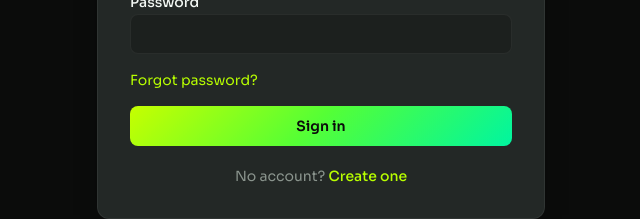
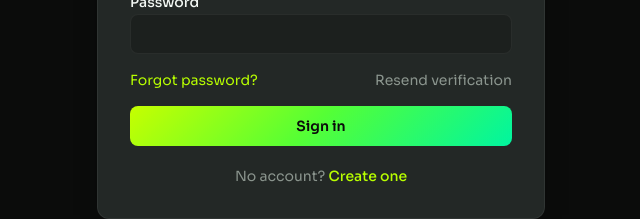
Before and after one commit to smking89/KOBA, a Next.js app: page /login in a window 1280 px wide. Shown: the part 409-628 px from the top of the page, without its empty margins (319-959 px from the left). Built offline with nearby package versions, Linux system fonts and the light colour scheme; no server answers.

Commit message:
feat(auth): let users resend verification and print local mail links
Unverified accounts can request a new email, and local dev logs the message body so sign-in is not blocked by a missing mailer.

```diff
--- /dev/null
+++ b/app/api/auth/resend-verification/route.ts
@@ -0,0 +1,36 @@
+import { NextResponse } from "next/server";
+import { forgotPasswordSchema } from "@/features/auth/schemas/auth.schemas";
+import { resendVerificationEmail } from "@/features/auth/services/auth.service";
+import { rateLimit } from "@/lib/security/rate-limit";
+
+function clientIp(request: Request): string | null {
+  return request.headers.get("x-forwarded-for")?.split(",")[0]?.trim() ?? null;
+}
+
+export async function POST(request: Request) {
+  const ip = clientIp(request) ?? "unknown";
+  const limited = await rateLimit(`resend-verification:${ip}`, 5, 15 * 60 * 1000);
+
+  if (!limited.success) {
+    return NextResponse.json({ error: "Too many attempts." }, { status: 429 });
+  }
+
+  let body: unknown;
+  try {
+    body = await request.json();
+  } catch {
+    return NextResponse.json({ error: "Invalid JSON body." }, { status: 400 });
+  }
+
+  const parsed = forgotPasswordSchema.safeParse(body);
+  if (!parsed.success) {
+    return NextResponse.json({ error: "Enter a valid email." }, { status: 400 });
+  }
+
+  await resendVerificationEmail(parsed.data.email);
+
+  return NextResponse.json({
+    ok: true,
+    message: "If this account needs verification, a new link was sent.",
+  });
+}
--- a/features/auth/components/login-form.tsx
+++ b/features/auth/components/login-form.tsx
@@ -24,10 +24,12 @@ export function LoginForm() {
   const {
     register,
     handleSubmit,
+    getValues,
     formState: { errors, isSubmitting },
   } = useForm<LoginInput>({
     resolver: zodResolver(loginSchema),
   });
+  const [resendState, setResendState] = useState<"idle" | "sending" | "sent">("idle");
 
   const onSubmit = handleSubmit(async (values) => {
     setFormError(null);
@@ -69,6 +71,29 @@ export function LoginForm() {
     router.refresh();
   });
 
+  async function resendVerification() {
+    const email = getValues("email");
+    setResendState("sending");
+    setFormError(null);
+    try {
+      const response = await fetch("/api/auth/resend-verification", {
+        method: "POST",
+        headers: { "Content-Type": "application/json" },
+        cache: "no-store",
+        body: JSON.stringify({ email }),
+      });
+      if (!response.ok) {
+        setFormError("Could not resend verification. Try again in a few minutes.");
+        setResendState("idle");
+        return;
+      }
+      setResendState("sent");
+    } catch {
+      setFormError("Could not resend verification. Try again in a few minutes.");
+      setResendState("idle");
+    }
+  }
+
   return (
     <AuthCard
       title="Sign in"
@@ -78,6 +103,12 @@ export function LoginForm() {
         <AuthAlert variant="success">Email verified. You can sign in now.</AuthAlert>
       ) : null}
       {formError ? <AuthAlert variant="error">{formError}</AuthAlert> : null}
+      {resendState === "sent" ? (
+        <AuthAlert variant="info">
+          If this account needs verification, a new link was sent. In local development, open the
+          link printed in the terminal running the app.
+        </AuthAlert>
+      ) : null}
 
       <form onSubmit={onSubmit} className="space-y-4">
         <FormField id="email" label="Email" error={errors.email?.message}>
@@ -97,6 +128,14 @@ export function LoginForm() {
           <Link href="/forgot-password" className="text-neon-lime hover:underline">
             Forgot password?
           </Link>
+          <button
+            type="button"
+            className="text-muted hover:text-foreground hover:underline disabled:opacity-50"
+            disabled={resendState === "sending"}
+            onClick={() => void resendVerification()}
+          >
+            {resendState === "sending" ? "Sending…" : "Resend verification"}
+          </button>
         </div>
 
         <Button type="submit" className="w-full" disabled={isSubmitting}>
--- a/features/auth/services/auth.service.ts
+++ b/features/auth/services/auth.service.ts
@@ -125,6 +125,31 @@ export async function verifyEmail(email: string, token: string, ipAddress?: stri
   await mintPublicKobaId(user.id, profile?.activeAccountType ?? "PLAYER", ipAddress);
 }
 
+export async function resendVerificationEmail(email: string): Promise<{ sent: true }> {
+  const normalizedEmail = email.toLowerCase();
+  const user = await prisma.user.findUnique({ where: { email: normalizedEmail } });
+  if (!user || user.emailVerified) {
+    return { sent: true };
+  }
+
+  const token = randomBytes(32).toString("hex");
+  const expires = new Date(Date.now() + VERIFICATION_TTL_MS);
+
+  await prisma.verificationToken.deleteMany({
+    where: { identifier: normalizedEmail },
+  });
+  await prisma.verificationToken.create({
+    data: {
+      identifier: normalizedEmail,
+      token,
+      expires,
+    },
+  });
+
+  await sendVerificationEmail(normalizedEmail, token);
+  return { sent: true };
+}
+
 const RESET_PREFIX = "reset:";
 
 export async function requestPasswordReset(email: string, ipAddress?: string | null) {
--- a/lib/email/mailer.ts
+++ b/lib/email/mailer.ts
@@ -64,12 +64,13 @@ async function deliver(payload: MailPayload): Promise<void> {
     );
   }
 
-  logger.info("Dev mail captured (body omitted)", {
+  logger.info("Dev mail captured", {
     event: "email_dev_capture",
     operation: "email_deliver",
     outcome: "success",
     extra: { subject: payload.subject },
   });
+  console.info(`[koba:mail] ${payload.subject}\n${payload.text}`);
 }
 
 export async function sendVerificationEmail(email: string, token: string): Promise<void> {
```
